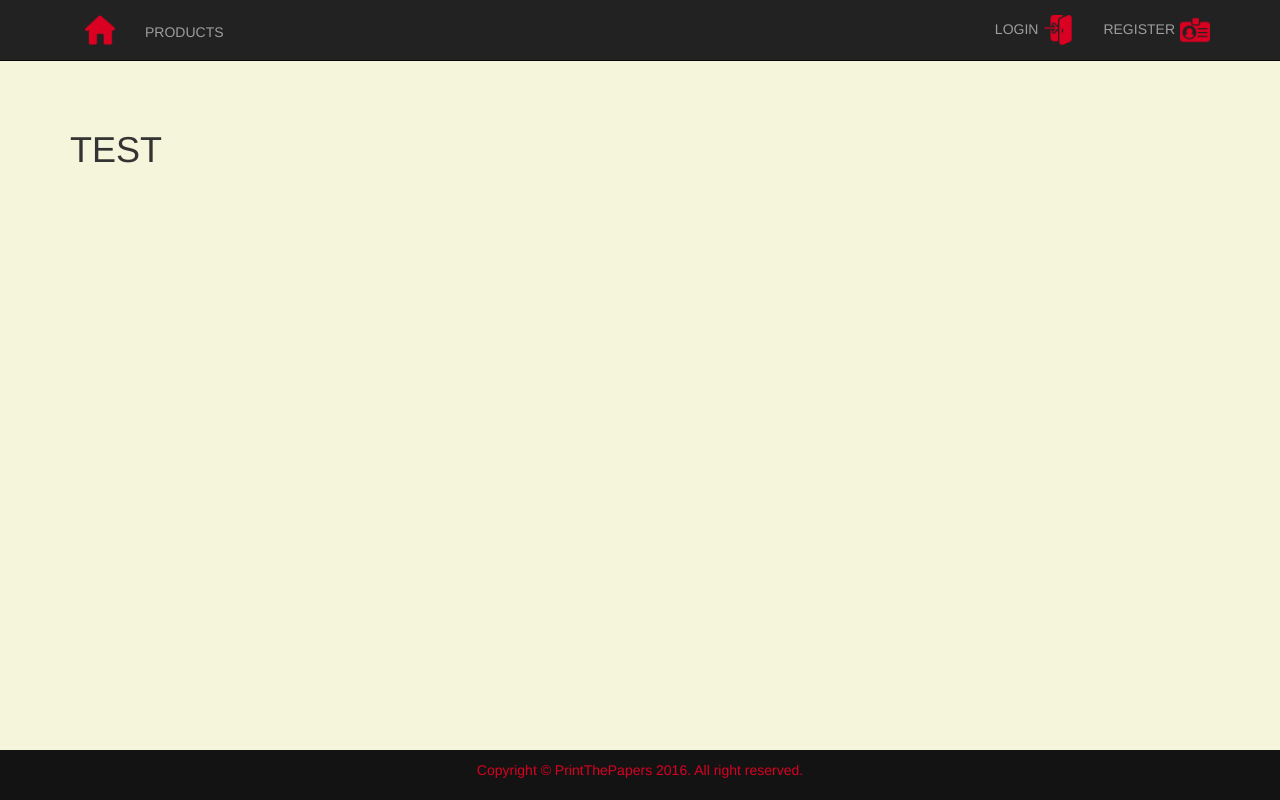
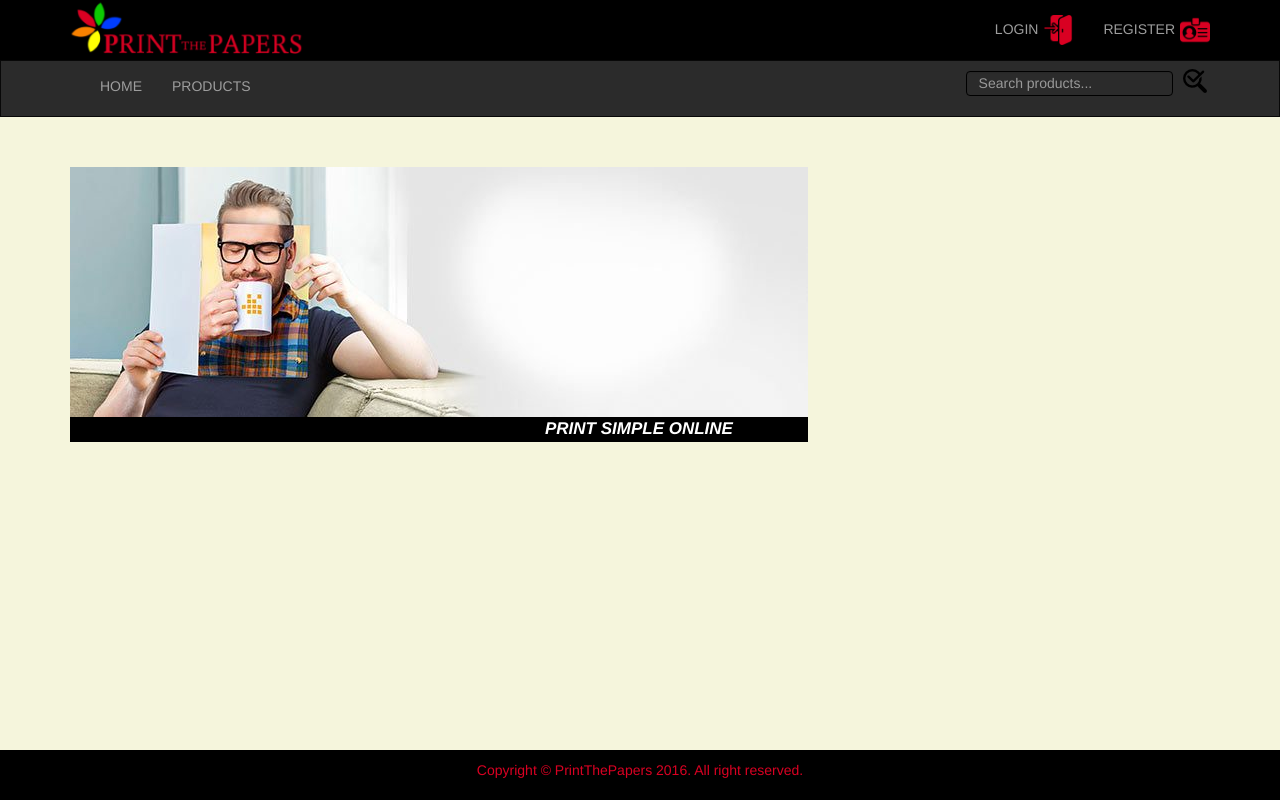
Before and after one commit to C-Karadjov/PrintThePapers, a Node project: template views/homePage.pug in a window 1280 px wide. Run offline with Node 20 templates, Linux system fonts and the light colour scheme; the template is opened without the code that fills it, so the values that code supplies are empty; some libraries are stand-ins or nearby versions.

Commit message:
home page UI

```diff
--- a/public/css/main.css
+++ b/public/css/main.css
@@ -8,7 +8,7 @@ body {
     margin-bottom: 100px;
 }
 .form-panel {
-    background: #222222;
+    background: black;
 }
 .color-text {
     color: #d90022;
@@ -22,8 +22,23 @@ body {
 .nav-img {
     margin-left: 5px;
 }
-.nav-products {
-    margin-top: 7px;
+.top-nav-color {
+    background-color: black;
+}
+.nav-color {
+    background-color: #2b2b2b;
+    border-radius: 0;
+}
+.search {
+    background: none;
+    border: 1px solid black;
+    color: #e6e6e6;
+    height: 25px;
+    margin-bottom: 12px;
+    margin-left: 685px;
+}
+.search-img{
+    margin-left: 10px;
 }
 .not-style-link {
     text-decoration: none;
@@ -37,9 +52,26 @@ body {
     bottom: 0;
     width: 100%;
     height: 50px;
-    background-color: #141313;
+    background-color: black;
 }
 .footer {
     padding-top: 10px;
     color: #d90022;
 }
+.my-slides {
+    display: none;
+    box-shadow: 0 25px 0 black;
+    position: relative;
+}
+.text-img {
+    position: absolute;
+    top: 250px;
+    left: 490px;
+    color: white;
+    font-style: italic;
+    font-weight: bold;
+    font-size: 17px;
+}
+.nav-height {
+    height: 30px;
+}
--- /dev/null
+++ b/public/js/slideshow.js
@@ -0,0 +1,18 @@
+/* globals $ */
+
+let myIndex = 0;
+carousel();
+
+function carousel() {
+    let i;
+    const x = $('.my-slides');
+    for (i = 0; i < x.length; i++) {
+        x[i].style.display = 'none';
+    }
+    myIndex++;
+    if (myIndex > x.length) {
+        myIndex = 1;
+    }
+    x[myIndex - 1].style.display = 'block';
+    setTimeout(carousel, 3000);
+}
--- a/views/homePage.pug
+++ b/views/homePage.pug
@@ -2,4 +2,9 @@ extends main
 
 block content
     .container
-        h1 TEST
+        .row
+            .col-md-7
+                img.my-slides(src='public/images/home/PlakatBanner.jpg')
+                img.my-slides(src='public/images/home/FlyerBanner.jpg')
+                img.my-slides(src='public/images/home/BroschuereBanner.jpg')
+                p.text-img PRINT SIMPLE ONLINE
--- a/views/main.pug
+++ b/views/main.pug
@@ -11,7 +11,7 @@ head
     script(src="/libs/bootstrap/dist/js/bootstrap.js")
     script(src="/libs/toastr/build/toastr.min.js")
 body
-nav.navbar.navbar-inverse.navbar-fixed-top
+nav.navbar.navbar-inverse.navbar-fixed-top.top-nav-color
     .container
         .navbar-header
             button.navbar-toggle.collapsed(type='button', data-toggle='collapse')
@@ -22,29 +22,50 @@ nav.navbar.navbar-inverse.navbar-fixed-top
         .navbar-collapse.collapse
             ul.nav.navbar-nav.navbar-left
                 li
-                    a(href='/home')
-                        img(src='/public/images/home.png' height='30')
-                li
-                    a.nav-products(href='/products') PRODUCTS
+                    img(src='/public/images/logo.png')
+
             ul.nav.navbar-nav.navbar-right
                 if user && user.role == 'admin'
                     li
                         a(href='/admin-panel') ADMIN PANEL
-                            img.nav-img(src='/public/images/admin.png' height='30')
+                            img.nav-img.nav-height(src='/public/images/admin.png')
                 if !user
                     li
                         a(href='/login') LOGIN
-                            img.nav-img(src='/public/images/login.png' height='30')
+                            img.nav-img.nav-height(src='/public/images/login.png')
                     li
                         a(href='/register') REGISTER
-                            img.nav-img(src='/public/images/register.png' height='30')
+                            img.nav-img.nav-height(src='/public/images/register.png')
                 else
                     li
                         a(href='/profile/' + user.username) PROFILE
-                            img.nav-img(src='/public/images/profile.png' height='30')
+                            img.nav-img.nav-height(src='/public/images/profile.png')
                     li
                         a(href='/logout') LOGOUT
-                            img.nav-img(src='/public/images/logout.png' height='30')
+                            img.nav-img.nav-height(src='/public/images/logout.png')
+nav.navbar.navbar-inverse.nav-color
+    .container
+        .navbar-header
+            button.navbar-toggle.collapsed(type='button', data-toggle='collapse')
+                span.sr-only
+                span.icon-bar
+                span.icon-bar
+                span.icon-bar
+        .navbar-collapse.collapse
+            ul.nav.navbar-nav.navbar-left
+                li
+                    a(href='/home') HOME
+                li
+                    a(href='/products') PRODUCTS
+                li.nav-search
+                    ul.nav.navbar-nav.navbar-right
+                        li
+                            form.navbar-form.navbar-right(action='/search', method='post')
+                                .form-group
+                                    input#search-bar.form-control.search(type='text', name='query' placeholder='Search products...', onfocus='this.placeholder = ""' onblur='this.placeholder ="Search products..."')
+                                    input.search-img(type='image', name='submit', src='/public/images/search.png')
+                                    //button#btn-search.btn.btn-xs.btn-danger(type="submit") Search!
+
 
 #main-container
     block content
@@ -56,3 +77,4 @@ footer.mainFoot
 
 script(src="/public/js/requester.js")
 script(src="/public/js/user.auth.js")
+script(src="/public/js/slideshow.js")
--- a/views/users/profile.pug
+++ b/views/users/profile.pug
@@ -13,6 +13,8 @@ block content
                     p E-Mail: #{userData.email}
                 if userData.role == 'admin'
                     p ADMIN
+                else
+                    p Regular User
                 if user && (userData.role != 'admin' && user.role == 'admin')
                     form(action='/profile/' + userData.username + '/update-status' method='POST')
                         button.btn.btn-danger.fix-footer(type='submit') Create Admin
```
Also changed, not shown: public/images/home/BroschuereBanner.jpg (added), public/images/home/FlyerBanner.jpg (added), public/images/home/PlakatBanner.jpg (added), public/images/logo.png (added), public/images/search.png (added).
